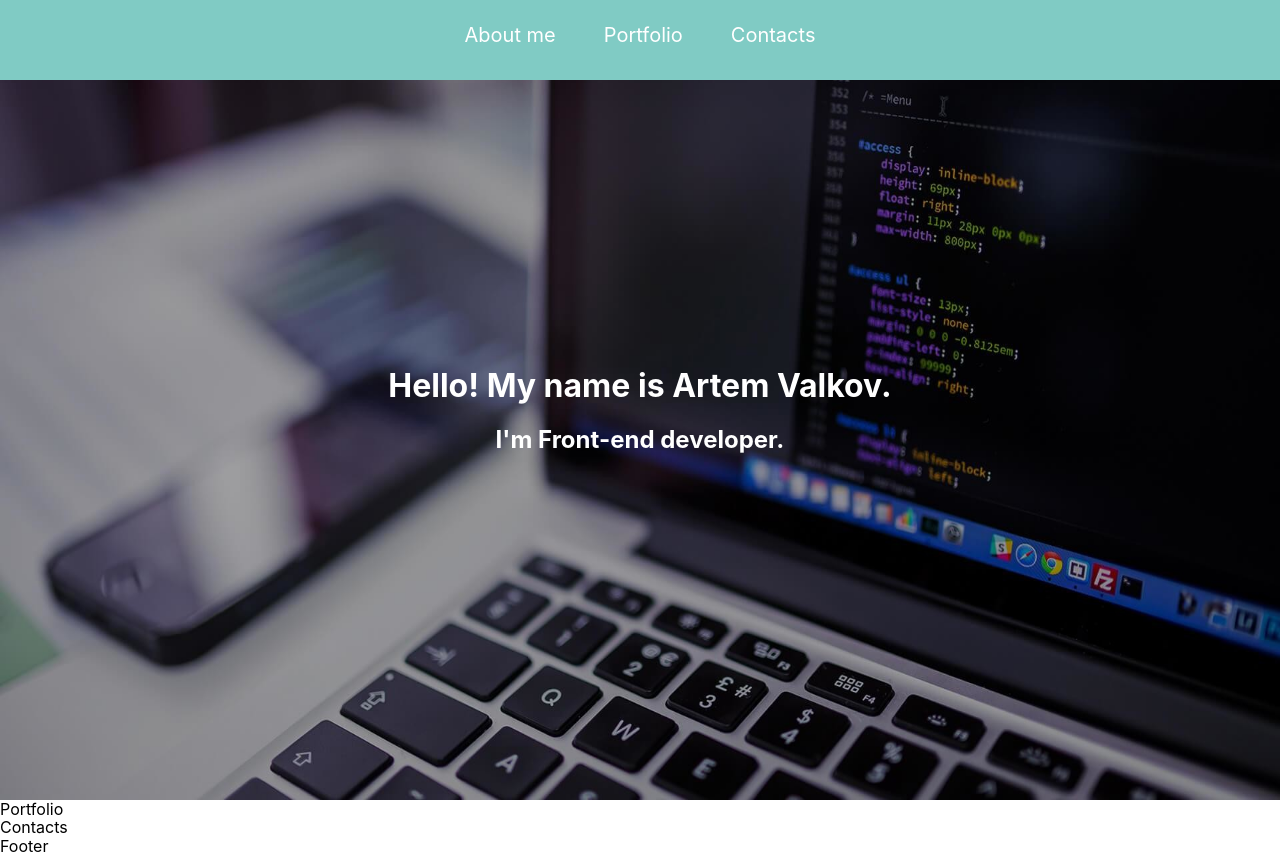
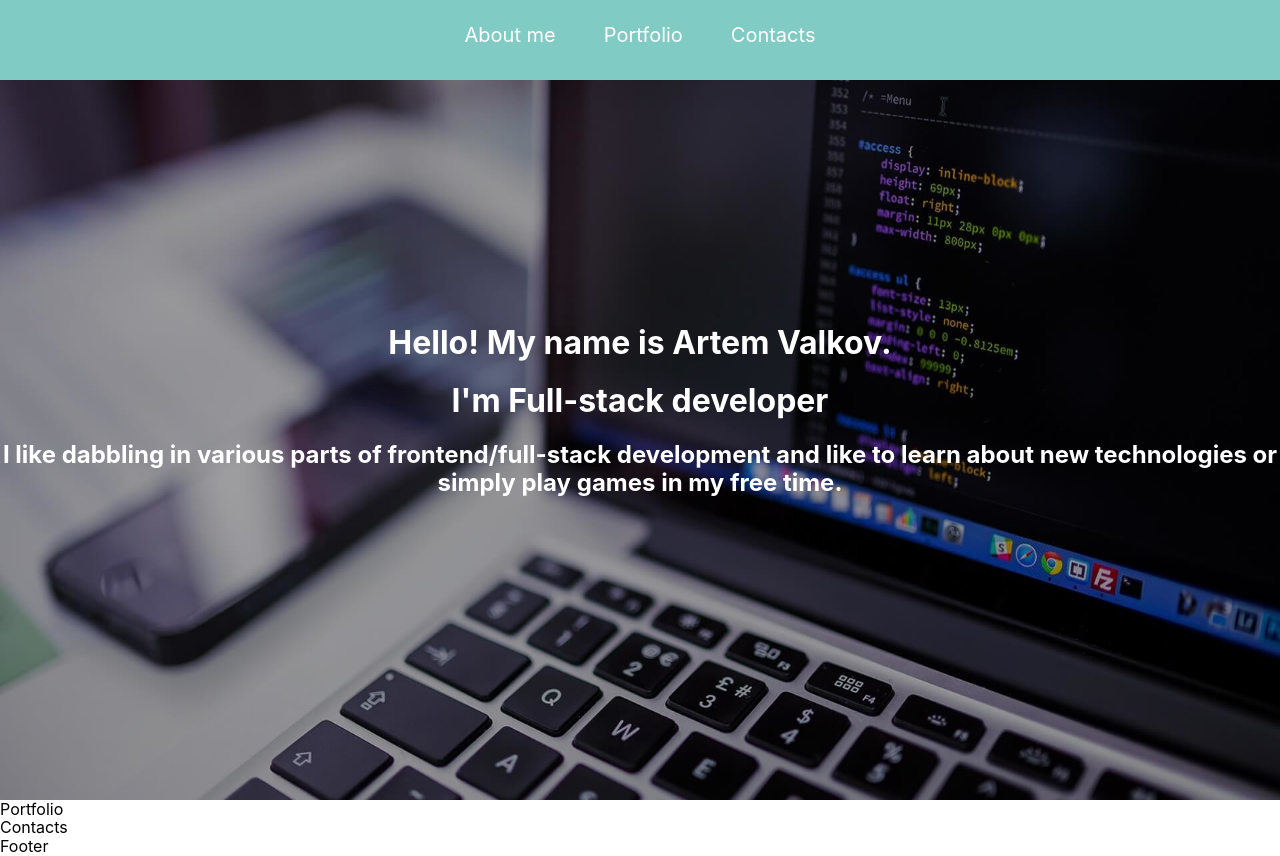
Before and after one commit to artem-valkov/my-portfolio, a React (Create React App) app: page / in a window 1280 px wide. Built offline with nearby package versions, Linux system fonts and the light colour scheme.

Commit message:
added resumedata

```diff
--- a/src/App.js
+++ b/src/App.js
@@ -5,6 +5,7 @@ import About from './components/About';
 import Portfolio from './components/Portfolio';
 import Contacts from './components/Contacts';
 import Footer from './components/Footer';
+import resumeData from './resumeData';
 
 
   export default class App extends React.Component {
@@ -12,7 +13,7 @@ import Footer from './components/Footer';
   return (
     <div>
     <Header />
-    <About />
+    <About resumeData={resumeData} />
     <Portfolio />
     <Contacts />
     <Footer />
--- a/src/components/About.js
+++ b/src/components/About.js
@@ -5,12 +5,14 @@ import Background from '../images/background.jpg'
 
 export default class App extends React.Component {
   render () {
+    let resumeData = this.props.resumeData;
     return (
       <section id="about" className="about">
         <img className="about-background" src={Background} alt="Logo"/>
         <div className="about-text">
-          <h1> Hello! My name is Artem Valkov.</h1>
-          <h2> I'm Front-end developer.</h2>
+          <h1> Hello! My name is {resumeData.name}.</h1>
+          <h1> {resumeData.aboutme} </h1>
+          <h2> {resumeData.roleDescription} </h2>
         </div>
 
       </section>
--- /dev/null
+++ b/src/resumeData.js
@@ -0,0 +1,105 @@
+let resumeData = {
+  "imagebaseurl":"https://artem-valkov.github.io/",
+  "name": "Artem Valkov",
+  "role": "Frontend Developer and Data Scientist",
+  "linkedinId":"Your LinkedIn Id",
+  "skypeid": "valkov.artyom",
+  "roleDescription": "I like dabbling in various parts of frontend/full-stack development and like to learn about new technologies or simply play games in my free time.",
+  "socialLinks":[
+    {
+      "name":"linkedin",
+      "url":"https://www.linkedin.com/in/artem-valkov/",
+      "className":"social-linkendin"
+    },
+    {
+      "name":"github",
+      "url":"http://github.com/artem.valkov",
+      "className":"social-github"
+    },
+  ],
+  "aboutme":"I'm Full-stack developer",
+  "address":"Ukraine",
+  "website":"https://artemm-valkov.github.io",
+  "education":[
+    {
+      "Course":"Freecodecamp",
+      "specialization":"Web-development",
+      "MonthOfPassing":"Oct",
+      "YearOfPassing":"2018",
+    },
+    {
+      "Course":"Codecademy",
+      "specialization":"Web-development",
+      "MonthOfPassing":"Sept",
+      "YearOfPassing":"2018",
+    },
+    {
+      "Course":"Mate Academy",
+      "specialization":"Full-stack development",
+      "MonthOfPassing":"Apr",
+      "YearOfPassing":"2019",
+    },
+  ],
+  "work":[
+    {
+      "CompanyName":"Some Company",
+      "specialization":"Some specialization",
+      "MonthOfLeaving":"Jan",
+      "YearOfLeaving":"2018",
+      "Achievements":"Some Achievements"
+    },
+    {
+      "CompanyName":"Some Company",
+      "specialization":"Some specialization",
+      "MonthOfLeaving":"Jan",
+      "YearOfLeaving":"2018",
+      "Achievements":"Some Achievements"
+    }
+  ],
+  "skillsDescription":"Your skills here",
+  "skills":[
+    {
+      "skillname":"HTML5"
+    },
+    {
+      "skillname":"CSS"
+    },
+    {
+      "skillname":"Reactjs"
+    }
+  ],
+  "portfolio":[
+    {
+      "name":"Tic-tac-toe with React",
+      "description":"Tic-tac-toe Game",
+      "imgurl":"images/portfolio/phone.jpg"
+    },
+    {
+      "name":"2048 with React",
+      "description":"2048 game",
+      "imgurl":"images/portfolio/project.jpg"
+    },
+    {
+      "name":"Todo list with Vanilla JS",
+      "description":"Todo list",
+      "imgurl":"images/portfolio/project2.png"
+    },
+    {
+      "name":"project4",
+      "description":"mobileapp",
+      "imgurl":"images/portfolio/phone.jpg"
+    }
+  ],
+  "testimonials":[
+    {
+      "description":"This is a sample testimonial",
+      "name":"Some technical guy"
+    },
+    {
+      "description":"This is a sample testimonial",
+      "name":"Some technical guy"
+    }
+  ]
+}
+
+export default resumeData
```
